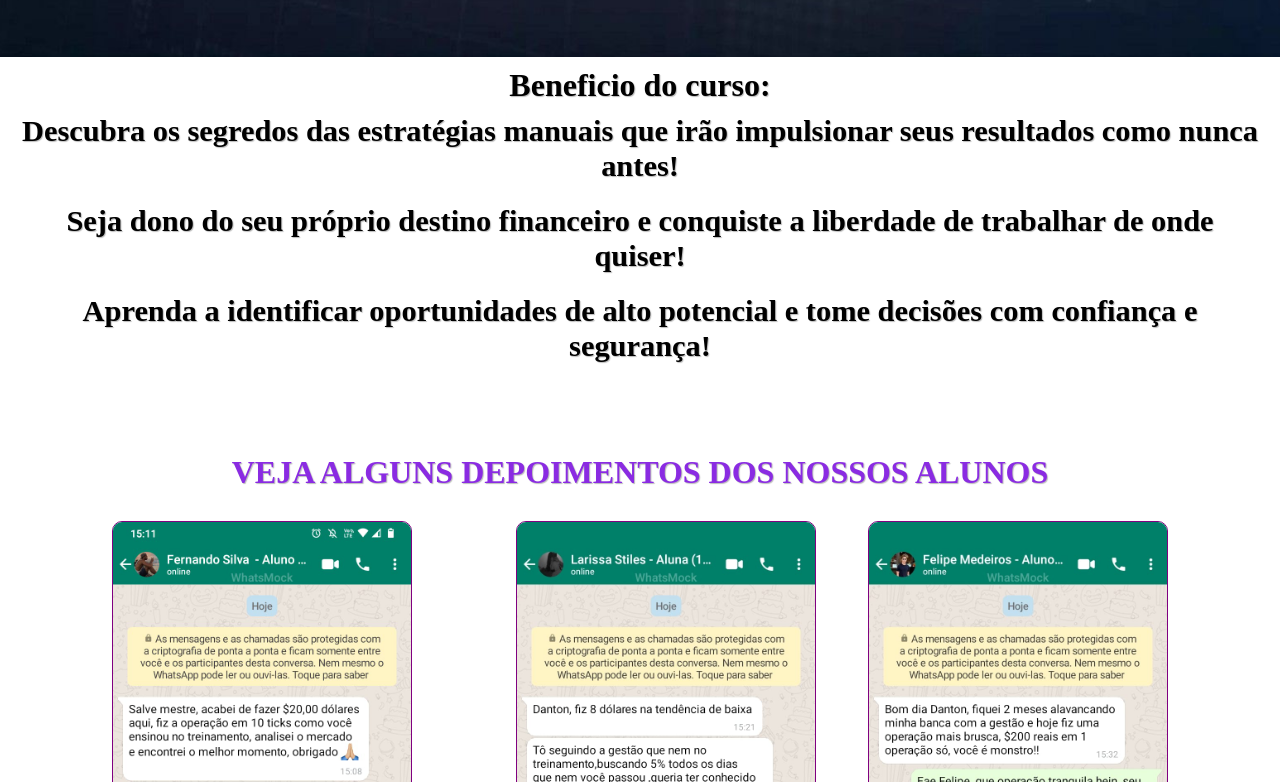
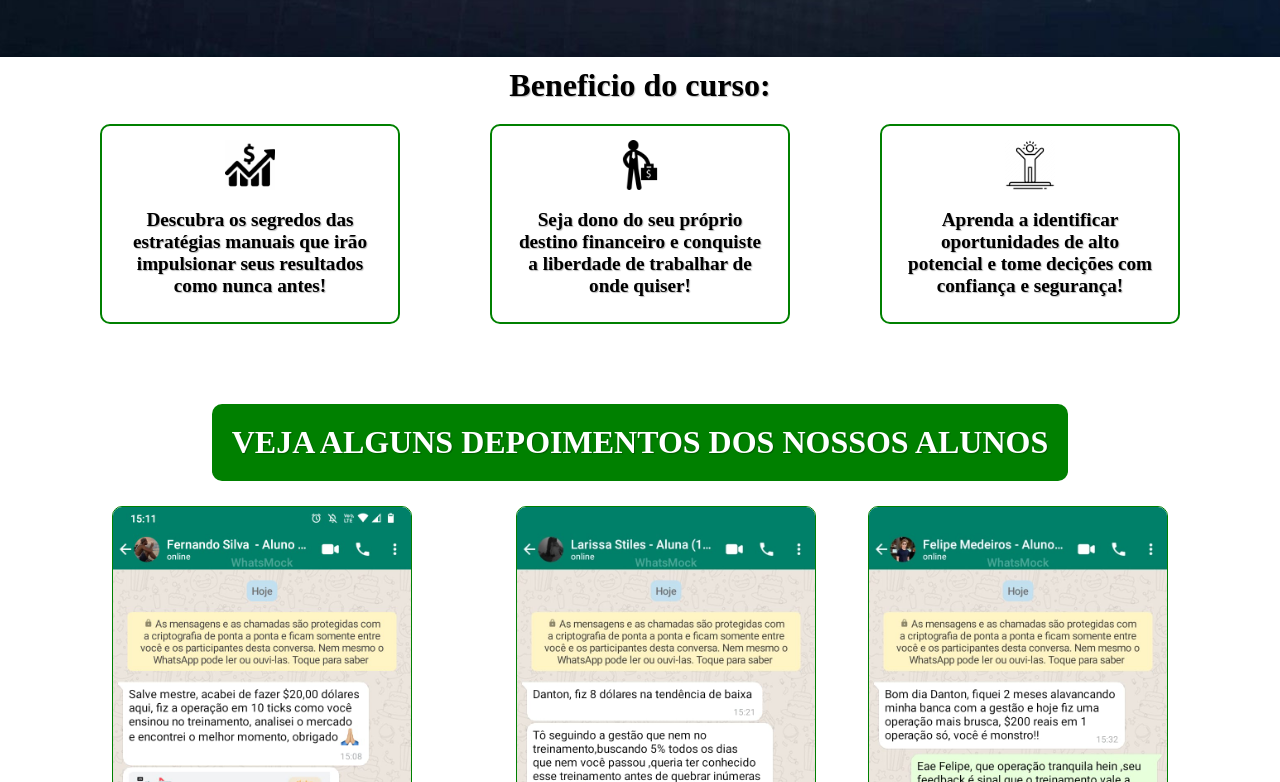
Before and after one commit to PauloCesardev99/landing-page-danton, a plain HTML site: page index.html in a window 1280 px wide. Shown: the part 798-1580 px from the top of the page. Drawn offline with Linux system fonts and the light colour scheme.

Commit message:
sessao beneficios++ sessaoduvidas++

```diff
--- a/index.html
+++ b/index.html
@@ -18,6 +18,7 @@
                 <div class="logo">
                      <img src="src/img/interrogacao.jpg" alt="imagem-logo">
                 </div>
+
 
                 <h1>Ganhe em Dólar Com Estratégias Manuais de Opções Binárias<h1>
 
@@ -51,10 +52,45 @@
 
             <h1>Beneficio do curso:</h1>
 
-            <p>Descubra os segredos das estratégias manuais que irão impulsionar seus resultados como nunca antes!</p>
-           <p>Seja dono do seu próprio destino financeiro e conquiste a liberdade de trabalhar de onde quiser!</p>
+            <section class="beneficio">
 
-            <p>Aprenda a identificar oportunidades de alto potencial e tome decisões com confiança e segurança!</p>
+                <article>
+
+                    <div class="imagem-beneficios">
+                        <img src="src/img/icones-beneficios/resultados-icon.jpg" alt="boneco-segurando-dinheiro">
+                    </div>
+
+
+                    <p>Descubra os segredos das estratégias manuais que irão impulsionar seus resultados como nunca antes!</p>
+
+                </article>
+
+                <article>
+
+                    <div class="imagem-beneficios">
+                        <img src="src/img/icones-beneficios/boneco-segurando-dinheiro.png" alt="boneco-segurando-dinheiro">
+                    </div>
+
+                    <p>Seja dono do seu próprio destino financeiro e conquiste a liberdade de trabalhar de onde quiser!</p>
+
+                </article>
+
+
+                <article>
+
+                    <div class="imagem-beneficios">
+                        <img src="src/img/icones-beneficios/icone-confiante.png" alt="boneco-segurando-dinheiro">
+                    </div>
+                    <p>Aprenda a identificar oportunidades de alto potencial e tome decições com confiança e segurança! </p>
+
+
+                </article>
+
+
+
+             </section>
+
+
         </section>
 
 
--- a/src/css/mediaqueries.css
+++ b/src/css/mediaqueries.css
@@ -68,6 +68,15 @@
 
             }
 
+            .beneficio{
+                display: flex;
+                justify-content: space-evenly;
+            }
+
+            .beneficio article p {
+                font-size: 1.2em;
+            }
+
 
 
 
@@ -81,6 +90,11 @@
             padding: 60px;
             }
 
+            .depoimentos h1{
+                padding: 20px;
+                font-size: 2em;
+            }
+
             .sessao-depoimentos{
                 display: flex;
                 flex-wrap: wrap;
@@ -90,10 +104,6 @@
 
             }
 
-            .depoimento > iframe{
-                width: 500px;
-                height: 350px;
-            }
 
             /* metodologia */
         .metodologia{
@@ -256,7 +266,6 @@
         }
 
         .sap{
-            background-color: purple;
             text-align: end;
         }
 
--- a/src/css/style.css
+++ b/src/css/style.css
@@ -50,7 +50,9 @@
 
 
   .span-sessao-1{
-    background-color: blueviolet;
+    padding: 8px;
+    background-color: green;
+    border-radius: 10px;
 }
 
 .imagens-bandeiras-cartao img{
@@ -78,12 +80,35 @@
     font-size: 2em;
 }
 
+.beneficio{
+    display: flex;
+    flex-wrap: wrap;
+    justify-content: center;
+}
+
+.beneficio article {
+    display: flex;
+    flex-direction: column;
+    justify-content: space-evenly;
+    width: 300px;
+    height: 200px;
+    padding: 10px;
+    margin-top: 20px;
+    border: solid 2px green;
+    border-radius: 10px;
+}
+
 .sessao-beneficios p {
     color: black;
-    font-size: 1.9em;
     padding: 10px;
     font-weight: bolder;
 
+}
+
+.imagem-beneficios img{
+    text-align: center;
+    width: 50px;
+    height: 50px;
 }
 
 
@@ -99,18 +124,20 @@
 }
 
 .depoimentos h1{
-    font-size: 2em;
-   padding-bottom: 30px;
+    font-size: 1.2em;
+    padding: 10px;
     text-align: center;
-    color: blueviolet;
     font-weight: bold;
+    background-color: green;
+    border-radius: 10px;
+    margin-bottom: 25px;
 }
 
 
 
 .depoimento img{
     width: 300px;
-    border: solid 1px purple;
+    border: solid 1px green;
     border-radius: 10px;
 }
 
@@ -124,7 +151,7 @@
     align-items: center;
     margin-top: 20px;
     padding: 10px;
-    background-color: black;
+    background-color: rgb(7, 73, 85);
     color: white;
     border-top: solid 2px black;
     text-align: center;
@@ -203,10 +230,11 @@
 
 .sobre-o-produtor h1{
     text-align: center;
-    font-size: 1.2em;
+    font-size: 1.5em;
 }
 
 .sobre-o-produtor p{
+    font-size: 1.2em;
     text-align: justify;
 }
 
@@ -265,8 +293,8 @@
 /* Duvidas*/
 
 .duvidas{
-padding: 50px 20px 20px 20px;
-background-color: purple;
+padding: 50px 10px 20px 10px;
+background-color: rgb(7, 73, 85);
 }
 
 .duvidas h1{
@@ -275,7 +303,12 @@ background-color: purple;
 
 
 .duvidas h2{
+    padding: 10px;
+    height: 80px;
+    border: solid 1px black;
     margin-top: 20px;
+    border-radius: 10px;
+    background-color: rgba(0, 0, 0, 0.123);
 }
 
 .duvidas-mais{
@@ -287,6 +320,7 @@ background-color: purple;
 
 
 .duvida-ocultada{
+    display: none;
     margin-top: 10px;
     padding: 10px;
     box-shadow: 2px 2px 5px black;
@@ -312,8 +346,12 @@ background-color: purple;
 
 
 .sap{
-    background-color: purple;
+    background-color: rgb(7, 73, 85);
     text-align: center;
+}
+
+aside{
+    background-color: rgb(7, 73, 85);
 }
 
 
@@ -323,5 +361,5 @@ background-color: purple;
     padding: 5px;
     text-align: center;
     color: white;
-    background-color: purple;
+    background-color: rgb(7, 73, 85);
 }
```
Also changed, not shown: src/img/icones-beneficios/boneco-segurando-dinheiro.png (added), src/img/icones-beneficios/icone-confiante.png (added), src/img/icones-beneficios/resultados-icon.jpg (added).
